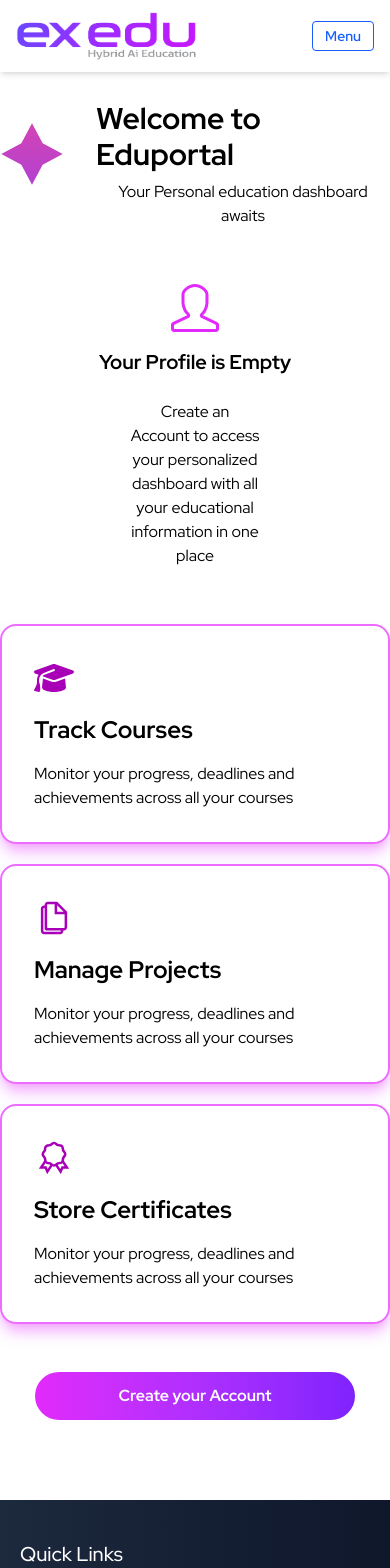
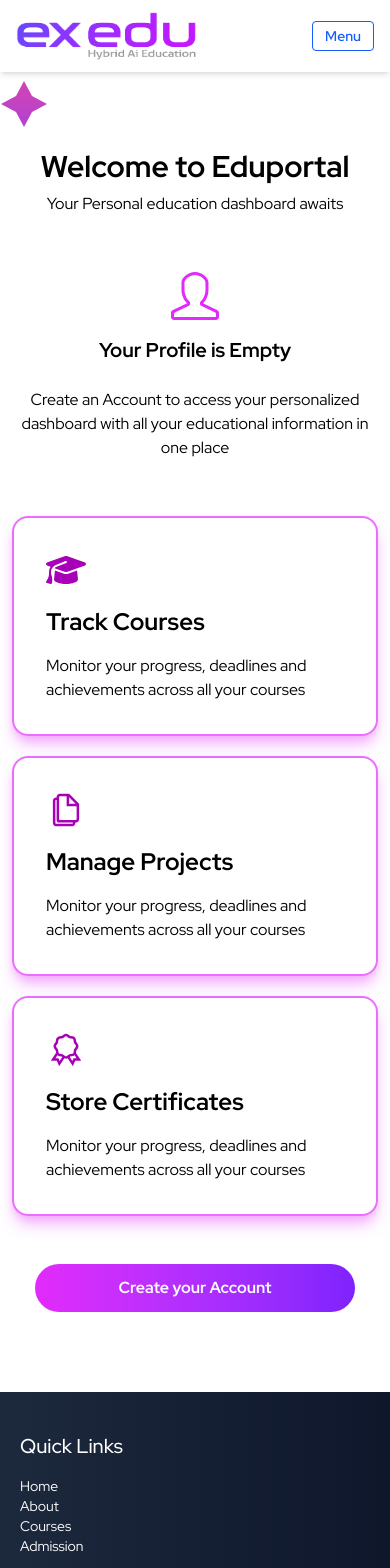
Before and after one commit to extechnology/exedu-uiux, a React (Vite) app: page /no-account in a window 390 px wide. Shown: the top 1568 px of the page. Built offline with nearby package versions, Linux system fonts and the light colour scheme.

Commit message:
responsive design

```diff
--- a/src/components/Main/course/CoursePara.tsx
+++ b/src/components/Main/course/CoursePara.tsx
@@ -1,15 +1,15 @@
 const CoursePara = () => {
   return (
     <div className="max-w-6xl mx-auto py-8 ">
-      <h1 className="text-3xl md:text-4xl font-bold text-center">
+      <h1 className="text-2xl md:text-4xl font-bold text-center">
         Graphic Design
       </h1>
       <div className="md:flex gap-6 py-5">
         <div className="md:w-1/3">
-          <img src="/about.jpg" alt="" className="" />
+          <img src="/about.jpg" alt="" className="px-5 md:px-0" />
         </div>
         <div className="content-center md:w-2/3">
-          <p className="text-justify">
+          <p className="text-justify px-5 md:px-0 pt-5">
             Lorem ipsum dolor sit amet consectetur adipisicing elit. Autem
             nesciunt, quia maiores assumenda neque soluta facere nostrum omnis
             odit magni quasi eos nisi. Sequi cum quae deserunt nesciunt, aliquam
--- a/src/components/Main/course/EnquireForm.tsx
+++ b/src/components/Main/course/EnquireForm.tsx
@@ -16,7 +16,7 @@ const EnquireForm = () => {
       </div>
 
       {/* Right Section - Form */}
-      <div className="bg-white shadow-md rounded-md p-8 w-full max-w-md mx-auto">
+      <div className="bg-white shadow-md rounded-md p-8 w-full max-w-md mx-auto mb-10 md:mb-0">
         <form className="space-y-4">
           <label htmlFor="name">Name</label>
           <input
--- a/src/components/Main/course/KeyPoints.tsx
+++ b/src/components/Main/course/KeyPoints.tsx
@@ -15,7 +15,7 @@ const KeyPoints = () => {
   return (
     <section className="bg-gray-200  py-10 mt-5 text-center">
       {/* Title */}
-      <h2 className="text-3xl md:text-4xl font-bold text-center">
+      <h2 className="text-2xl md:text-4xl font-bold text-center">
         What You’ll Learn
       </h2>
       <div className="w-12 h-1 bg-fuchsia-500 mx-auto mb-8 rounded-full"></div>
@@ -29,7 +29,7 @@ const KeyPoints = () => {
 
       {/* Grid */}
       <div className="max-w-7xl mx-auto px-4 md:px-10 flex justify-center">
-        <div className="grid grid-cols-1 md:grid-cols-2 gap-y-4 text-left w-full relative left-30">
+        <div className="grid grid-cols-1 md:grid-cols-2 gap-y-4 text-left w-full relative md:left-30">
           {/* First column */}
           <ul className="space-y-3">
             {items.map((item, index) => (
--- a/src/components/Main/course/OurSpecialties.tsx
+++ b/src/components/Main/course/OurSpecialties.tsx
@@ -7,8 +7,8 @@ const Specialties = [
 
 const OurSpecialties = () => {
   return (
-    <div>
-      <div className="max-w-2xl mx-auto  shadow-[0_6px_12px_#fbcfe8] py-20 my-12 rounded">
+    <div className="px-4 md:px-0">
+      <div className="max-w-2xl mx-auto  shadow-[0_6px_12px_#fbcfe8] md:py-20 py-10 my-12 rounded">
         <h1 className="text-3xl text-transparent bg-clip-text bg-gradient-to-r from-pink-500 to-violet-500 md:text-4xl font-bold text-center">
           Our Specialties
         </h1>
--- a/src/components/Main/course/Requirements.tsx
+++ b/src/components/Main/course/Requirements.tsx
@@ -7,8 +7,8 @@ const Requirements = () => {
     ];
 
   return (
-    <div className="max-w-6xl mx-auto pb-5">
-      <h1 className="text-3xl md:text-4xl font-bold text-center pt-4">
+    <div className="max-w-6xl mx-auto md:pb-5">
+      <h1 className="text-2xl md:text-4xl font-bold text-center pt-4 px-4 md:px-0">
         Breakthrough for Graphic Designers
       </h1>
       <div className="w-30 h-[3px] rounded-full mt-3 bg-fuchsia-600 mx-auto"></div>
@@ -20,7 +20,7 @@ const Requirements = () => {
             className="w-full md:w-4/5 mx-auto"
           />
         </div>
-        <div className="md:w-1/2 mx-auto content-center ">
+        <div className="md:w-1/2 mx-auto content-center  pl-5 pt-5 md:pl-0 md:pt-0">
           <ul className="space-y-3">
             {items.map((item, index) => (
               <li
--- a/src/components/Main/home/TransformPassion.tsx
+++ b/src/components/Main/home/TransformPassion.tsx
@@ -5,7 +5,7 @@ const TransformPassion = () => {
         <div className=" md:flex xl:block gap-10 justify-center md:py-4 xl:py-0">
           <div className="flex gap-5">
             <div
-              className="xl:w-1/3 h-[20px] bg-fuchsia-500 transform xl:translate-y-37"
+              className="xl:w-1/3 h-[20px] bg-fuchsia-500 transform xl:translate-y-37 "
               data-aos="zoom-in"
               data-aos-duration="1000"
             ></div>
@@ -36,7 +36,7 @@ const TransformPassion = () => {
             </div>
           </div>
         </div>
-        <div className="content-center">
+        <div className="content-center pt-5 md:pt-0">
           <h1
             className="xl:text-5xl md:text-3xl text-xl font-bold md:pb-6"
             data-aos="zoom-in"
--- a/src/pages/NoAccount.tsx
+++ b/src/pages/NoAccount.tsx
@@ -15,10 +15,10 @@ const NoAccount = () => {
 
   return (
     <div className="py-20 max-w-7xl mx-auto">
-      <div className="flex gap-8">
-        <img src="/ri_shining-2-fill.svg" alt="" className="w-16" />
+      <div className="md:flex gap-8">
+        <img src="/ri_shining-2-fill.svg" alt="" className="md:w-16 w-12" />
         <div className="pt-5">
-          <h1 className="text-3xl font-bold">Welcome to Eduportal </h1>
+          <h1 className="text-3xl md:text-start text-center font-bold">Welcome to Eduportal </h1>
           <p className="text-center pt-2">
             Your Personal education dashboard awaits
           </p>
@@ -29,12 +29,12 @@ const NoAccount = () => {
         <h1 className="text-center text-xl md:text-2xl font-bold pt-4">
           Your Profile is Empty
         </h1>
-        <p className="pt-6 text-center w-1/3 mx-auto">
+        <p className="pt-6 text-center md:w-1/3 px-2 md:px-0 mx-auto">
           Create an Account to access your personalized dashboard with all your
           educational information in one place
         </p>
       </div>
-      <div className="grid grid-cols-1 md:grid-cols-3 gap-5">
+      <div className="grid grid-cols-1 md:grid-cols-3 gap-5 px-3 md:px-0">
         <div className="p-8 border-2 border-fuchsia-400 rounded-2xl shadow-lg shadow-fuchsia-300 space-y-4 hover:shadow-md hover:shadow-fuchsia-500 duration-300 transition-all hover:scale-105">
           <FaGraduationCap className="w-10 h-10  text-fuchsia-700 hover:-translate-x-2 duration-300 transition-all  " />
           <h1 className="text-2xl font-bold hover:-translate-y-1 duration-300 transition-all">
```
